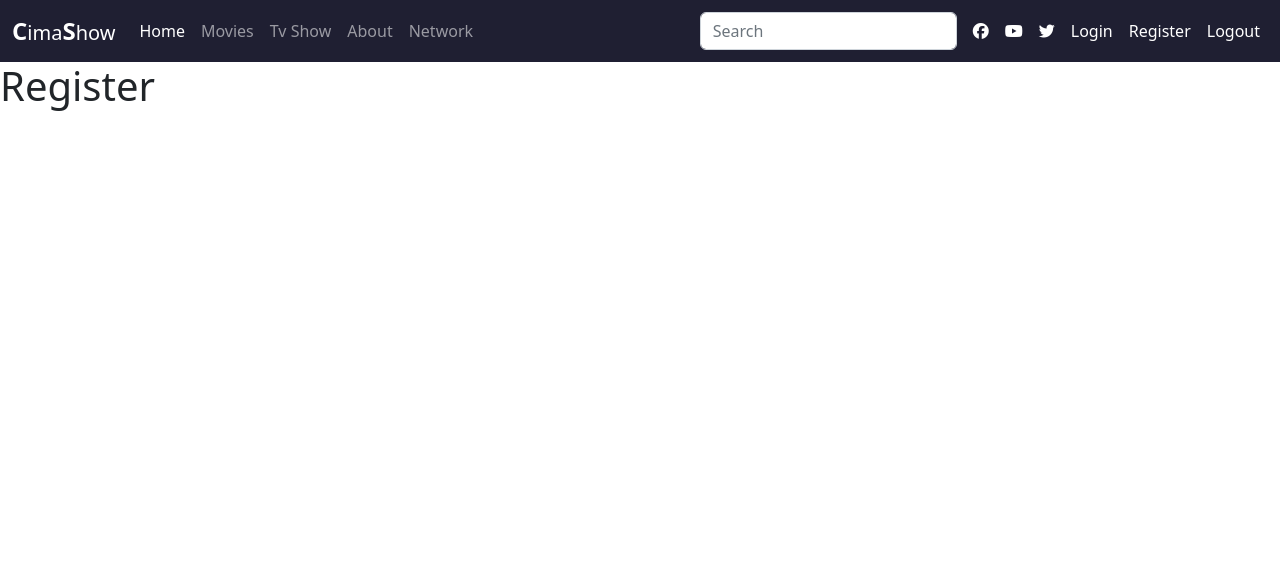
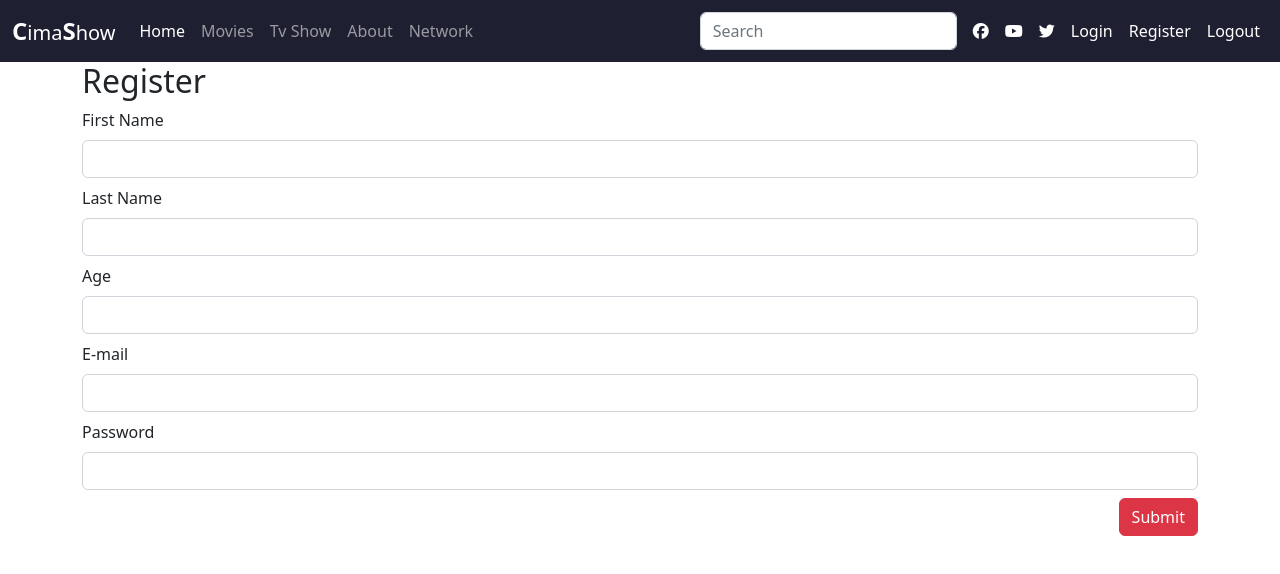
Before and after one commit to mahmoudsalem1907/MoviesApp, a React (Create React App) app: page /register in a window 1280 px wide. Shown: the top 574 px of the page. Built offline with nearby package versions, Linux system fonts and the light colour scheme.

Commit message:
register

```diff
--- a/package.json
+++ b/package.json
@@ -9,6 +9,7 @@
     "@testing-library/user-event": "^13.5.0",
     "axios": "^0.27.2",
     "bootstrap": "^5.2.0",
+    "joi": "^17.6.0",
     "react": "^18.2.0",
     "react-dom": "^18.2.0",
     "react-router-dom": "^6.3.0",
--- a/src/components/Register/Register.jsx
+++ b/src/components/Register/Register.jsx
@@ -1,5 +1,182 @@
+import React, { useState, useEffect } from "react";
+import axios from "axios";
+import Joi from "joi";
+import { useNavigate } from "react-router-dom";
 const Register = () => {
-  return <h1>Register</h1>;
+  let navigate = useNavigate();
+  const [user, setUser] = useState({
+    first_name: "",
+    last_name: "",
+    age: "",
+    email: "",
+    password: "",
+  });
+  const [valditerror, setValditeError] = useState([]);
+  const [apierror, setApiError] = useState("");
+
+  function handlerAddUser(userDetails) {
+    let newUser = { ...user };
+    newUser[userDetails.target.name] = userDetails.target.value;
+    setUser(newUser);
+  }
+
+  // useEffect(() => {
+  //   console.log(user);
+  // }, [user]);
+
+  async function handlerSubmit(e) {
+    console.log(user);
+    e.preventDefault();
+    if (ValidateSubmit()) {
+      setValditeError([]);
+      let { data } = await axios.post(
+        "https://route-egypt-api.herokuapp.com/signup",
+        user
+      );
+      if (data.message == "success") {
+        navigate("/login");
+      } else {
+        setApiError(data.message);
+      }
+      console.log(data);
+    }
+  }
+  function ValidateSubmit() {
+    let schema = Joi.object({
+      first_name: Joi.string().alphanum().min(3).max(10).required(),
+      last_name: Joi.string().alphanum().min(3).max(10).required(),
+      age: Joi.number().min(2).required(),
+      email: Joi.string()
+        .email({
+          minDomainSegments: 2,
+          tlds: { allow: ["com", "net"] },
+        })
+        .required(),
+      password: Joi.string()
+        .pattern(new RegExp("^[a-zA-Z0-9]{3,10}$"))
+        .required(),
+    });
+    let validationSchema = schema.validate(user, { abortEarly: false });
+    console.log(validationSchema);
+    if (validationSchema.error) {
+      setValditeError(validationSchema.error.details);
+      setApiError("");
+      return false;
+    } else {
+      return true;
+    }
+  }
+
+  return (
+    <div className="container">
+      {apierror ? (
+        <p className="alert alert-danger p-2 mt-2">{apierror}</p>
+      ) : (
+        ""
+      )}
+      <h2>Register</h2>
+      <form onSubmit={(e) => handlerSubmit(e)}>
+        <label htmlFor="">First Name</label>
+        <input
+          type="text"
+          className="form-control my-2"
+          name="first_name"
+          id=""
+          onChange={(e) => {
+            handlerAddUser(e);
+          }}
+        />
+        {valditerror.map((e, index) => {
+          if (e.message.includes("first_name")) {
+            return (
+              <p key={index} className="text-danger">
+                {e.message}
+              </p>
+            );
+          }
+        })}
+        <label htmlFor="">Last Name</label>
+        <input
+          type="text"
+          className="form-control my-2"
+          name="last_name"
+          id=""
+          onChange={(e) => {
+            handlerAddUser(e);
+          }}
+        />
+        {valditerror.map((e, index) => {
+          if (e.message.includes("last_name")) {
+            return (
+              <p key={index} className="text-danger">
+                {e.message}
+              </p>
+            );
+          } else return null;
+        })}
+        <label htmlFor="">Age</label>
+        <input
+          type="text"
+          className="form-control my-2"
+          name="age"
+          id=""
+          onChange={(e) => {
+            handlerAddUser(e);
+          }}
+        />
+        {valditerror.map((e, index) => {
+          if (e.message.includes("age")) {
+            return (
+              <p key={index} className="text-danger">
+                {e.message}
+              </p>
+            );
+          } else return "";
+        })}
+        <label htmlFor="">E-mail</label>
+        <input
+          type="text"
+          className="form-control my-2"
+          name="email"
+          id=""
+          onChange={(e) => {
+            handlerAddUser(e);
+          }}
+        />
+        {valditerror.map((e, index) => {
+          if (e.message.includes("email")) {
+            return (
+              <p key={index} className="text-danger">
+                {e.message}
+              </p>
+            );
+          } else return null;
+        })}
+        <label htmlFor="">Password</label>
+        <input
+          type="password"
+          className="form-control my-2"
+          name="password"
+          id=""
+          onChange={(e) => {
+            handlerAddUser(e);
+          }}
+        />
+        {valditerror.map((e, index) => {
+          if (e.message.includes("password")) {
+            return (
+              <p key={index} className="text-danger">
+                "password" Invalid
+              </p>
+            );
+          } else return null;
+        })}
+        <button className="btn btn-danger ms-auto d-flex " type="submit">
+          Submit
+        </button>
+      </form>
+    </div>
+  );
 };
 
 export default Register;
```
Also changed, not shown: 1 other file (tests, documents, lock files or other folders).
